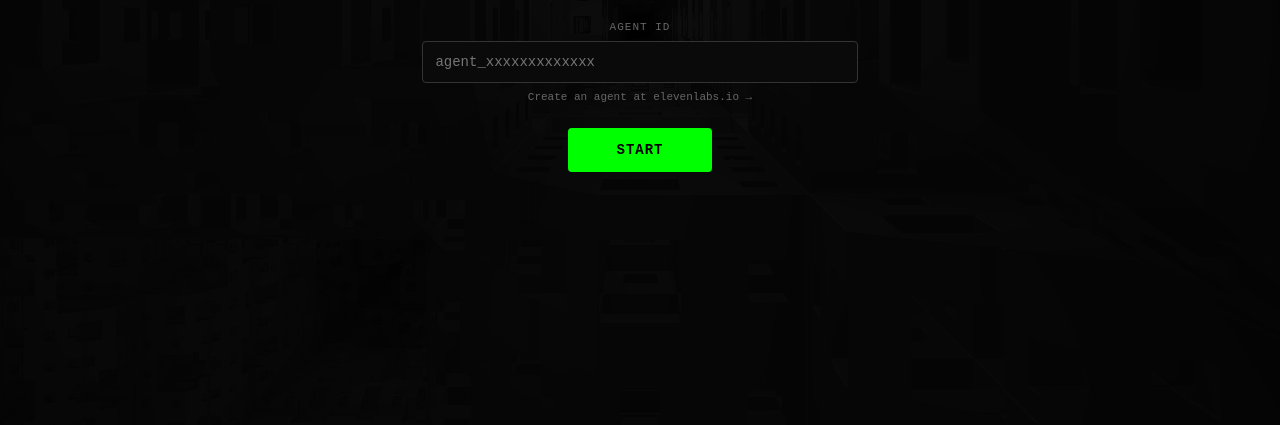
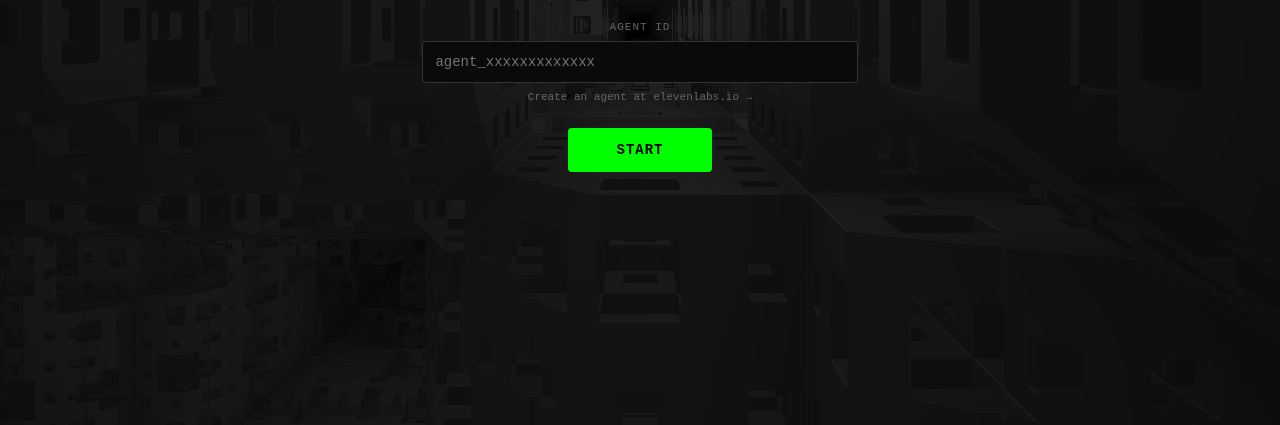
Before and after one commit to nicojapas/menger-world, a website with bundled scripts: page index.html in a window 1280 px wide. Shown: the part 375-800 px from the top of the page. Built offline with nearby package versions, Linux system fonts and the light colour scheme.

Commit message:
Adjust overlay opacity.

```diff
--- a/index.html
+++ b/index.html
@@ -20,7 +20,7 @@
     <div id="setup-overlay" style="
         position: fixed;
         inset: 0;
-        background: rgba(0,0,0,0.95);
+        background: rgba(0,0,0,0.85);
         display: flex;
         align-items: center;
         justify-content: center;
```
